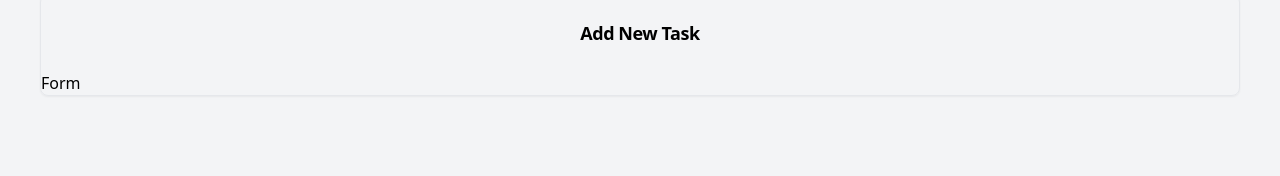
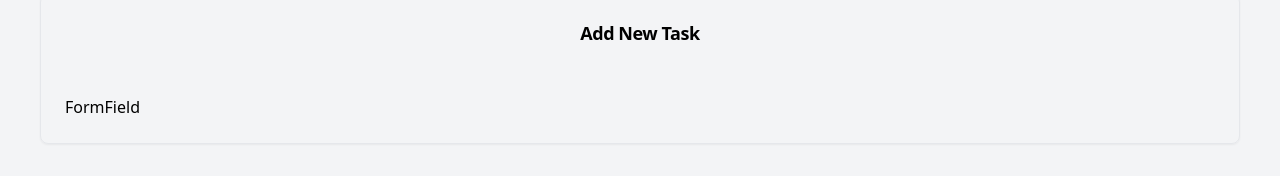
Before and after one commit to anoopraju31/100xdevs_cohort, a React (Vite) app in the folder week 4/week-4.2/vite-react-todo/: page / in a window 1280 px wide. Shown: the part 126-302 px from the top of the page. Built offline with nearby package versions, Linux system fonts and the light colour scheme.

Commit message:
Week 4.2 React - Vite - Form Field Component - initial

```diff
--- a/week 4/week-4.2/vite-react-todo/src/components/Form.jsx
+++ b/week 4/week-4.2/vite-react-todo/src/components/Form.jsx
@@ -1,5 +1,11 @@
+import FormField from './FormField'
+
 const Form = () => {
-	return <div>Form</div>
+	return (
+		<form className='p-6 flex flex-col gap-2'>
+			<FormField />
+		</form>
+	)
 }
 
 export default Form
--- /dev/null
+++ b/week 4/week-4.2/vite-react-todo/src/components/FormField.jsx
@@ -0,0 +1,5 @@
+const FormField = () => {
+	return <div>FormField</div>
+}
+
+export default FormField
```
